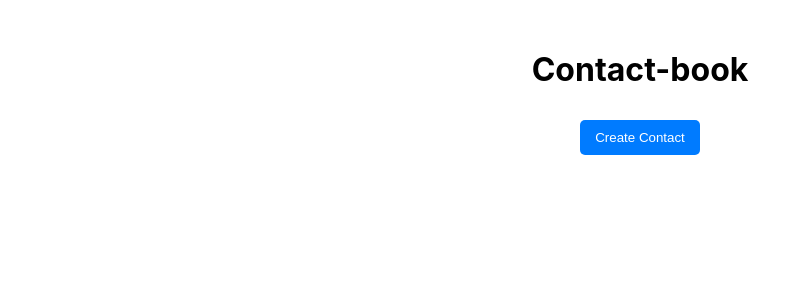
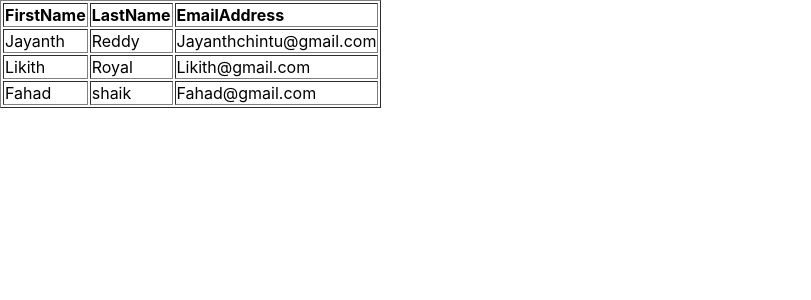
Before and after one commit to jayanth2016/contact-book-app, a React (Create React App) app: page / in a window 1280 px wide. Shown: the top 300 px of the page, without its empty margins (0-811 px from the left). Built offline with nearby package versions, Linux system fonts and the light colour scheme.

Commit message:
commit-Create a table to show the list of all the users

```diff
--- a/src/App.js
+++ b/src/App.js
@@ -1,80 +1,31 @@
-import React,{useState} from 'react'
-import"./App.css";
+import React, {useState}from 'react'
+
 const App = () => {
-const [model,setModel] = useState (false)
-const [name,setName] = useState ('')
-const [contact,setContact] = useState ('')
-const [contactbook,setContactbook]= useState ([])
-const [email,setEmail] = useState ('')
-const handleSubmit =(e)=> {
-    e.preventDeault();
-    if(name && contact && email){
-        setContactbook(...contact, {name, contact, email})
-        setName('');
-        setContact('');
-        setModel(false)
-    }
-
-}
+ const [contact,setTable]=useState([
+  {FirstName:'Jayanth', LastName: 'Reddy',  EmailAddress: 'Jayanthchintu@gmail.com'},
+  {FirstName:'Likith', LastName: 'Royal',  EmailAddress: 'Likith@gmail.com'},
+  {FirstName:'Fahad', LastName: 'shaik',  EmailAddress: 'Fahad@gmail.com'},
+ ])
 
   return (
+    <div>
+      <table border='1' style={{width:'100%,', textAlign:'left'}}>
+      <tr>
+      <th>FirstName</th>
+      <th>LastName</th>
+      <th>EmailAddress</th>
+      </tr>
+      {contact.map((contact,name)=>(
+        <tr key={name}>
+        <td>{contact.FirstName}</td>
+        <td>{contact.LastName}</td>
+        <td>{contact.EmailAddress}</td>
+        </tr>
+      ))}
+      </table>
 
-    <div className='BOOK'>
-    <div className='APP'>
-      <h1>Contact-book</h1>
-      <button onClick={()=>setModel(true)} className='button'>Create Contact</button>
-      </div>
-      {model && (
-        <div className='model-over'>
-        <div className='model'>
-        <h1 className='add'>Add Contact</h1>
-        <form onSubmit={handleSubmit}>
-         <div>
-        <label>Name:</label>
-        <input
-        placeholder='Enter your name'
-         type='name'
-          value={name}
-          required
-          className='input'
-          onChange={(e) => setName(e.target.value)}
-          >
-        </input>
 
-        </div>
-        <div>
-        <label >Contact:</label>
-        <input
-        placeholder='Enter your Number'
-         type='number'
-          value={contact}
-          required className='input '
-          onChange={(e) => setContact(e.target.value)}>
-        </input>
-        </div>
-        <div>
-        <label >email:</label>
-        <input
-        placeholder='Enter your email'
-         type='email'
-          value={email}
-          required className='input'
-          onChange={(e) => setEmail(e.target.value)}
-         >
-        </input>
-        </div>
-        <div>
-        <button className='button'> Submit</button>
-        <button onClick={()=>setModel(false)} className='button'> close</button>
-        </div>
-        </form>
-        </div>
-
-        </div>
-
-      )}
     </div>
-
   )
 }
 
```
